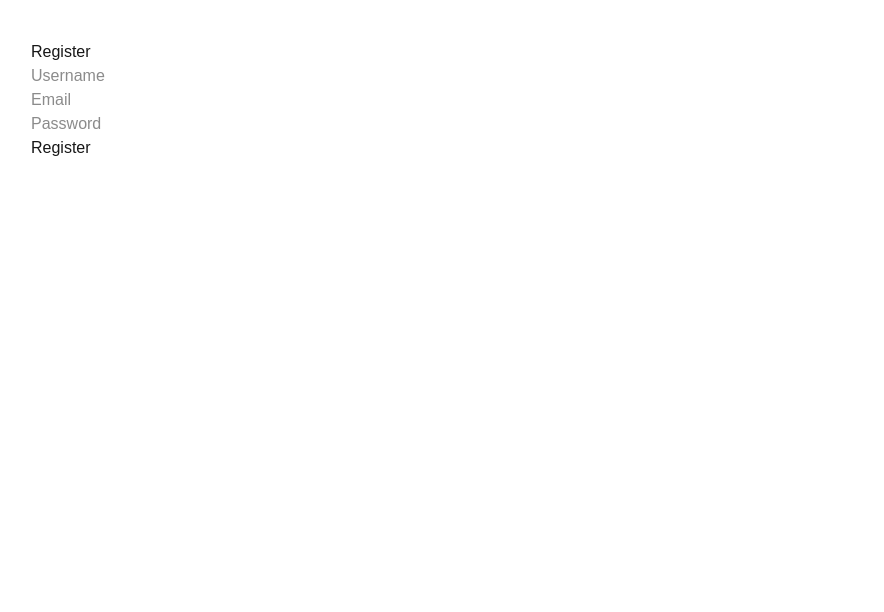
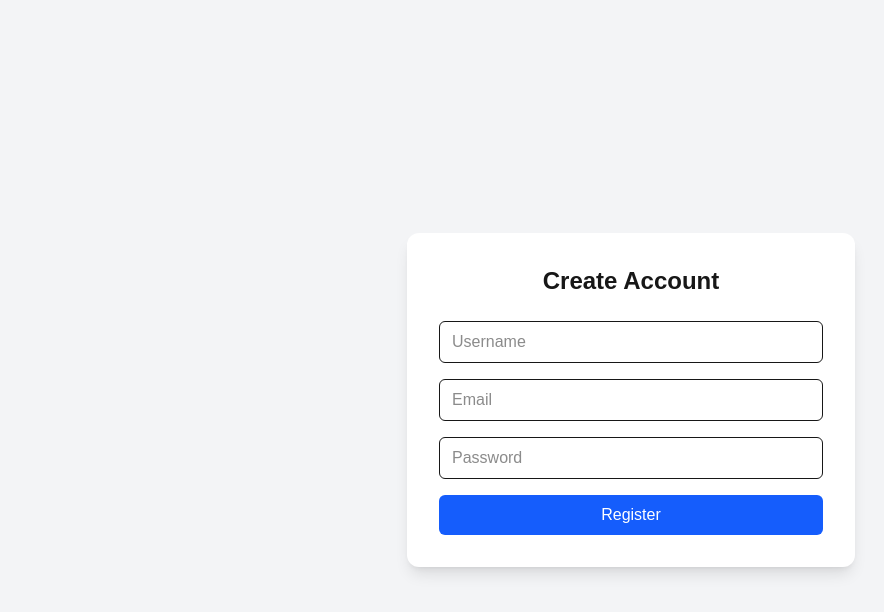
Before and after one commit to StephenManoharGurram/BlogWebsite, a Next.js app in the folder myproject/frontend/: page /auth/register in a window 1280 px wide. Shown: the top 612 px of the page, without its empty margins (9-893 px from the left). Built offline with nearby package versions, Linux system fonts and the light colour scheme.

Commit message:
Used Tailwind To create UI

```diff
--- a/myproject/frontend/app/auth/login/page.tsx
+++ b/myproject/frontend/app/auth/login/page.tsx
@@ -2,10 +2,14 @@
 
 import { useState } from "react";
 import { useRouter } from "next/navigation";
+import AuthCard from "@/components/AuthCard";
 
 export default function LoginPage() {
   const router = useRouter();
-    const [form, setForm] = useState({ username: "", password: "" });
+  const [form, setForm] = useState({
+    username: "",
+    password: "",
+  });
 
   const handleSubmit = async (e: any) => {
     e.preventDefault();
@@ -28,23 +32,28 @@
   };
 
   return (
-        <div style={{ padding: 40 }}>
-        <h1>Login</h1>
+    <AuthCard title="Login">
+      <form onSubmit={handleSubmit} className="space-y-4">
 
-        <form onSubmit={handleSubmit}>
         <input
+          className="w-full border rounded-md px-3 py-2 focus:ring-2 focus:ring-blue-400 outline-none"
           placeholder="Username"
           onChange={(e) => setForm({ ...form, username: e.target.value })}
-            /><br/>
+        />
 
         <input
           type="password"
+          className="w-full border rounded-md px-3 py-2 focus:ring-2 focus:ring-blue-400 outline-none"
           placeholder="Password"
           onChange={(e) => setForm({ ...form, password: e.target.value })}
-            /><br/>
+        />
 
-            <button type="submit">Login</button>
+        <button
+          className="w-full bg-blue-600 text-white rounded-md py-2 hover:bg-blue-700 transition"
+        >
+          Login
+        </button>
       </form>
-        </div>
+    </AuthCard>
   );
 }
--- a/myproject/frontend/app/auth/register/page.tsx
+++ b/myproject/frontend/app/auth/register/page.tsx
@@ -1,6 +1,7 @@
 "use client";
 
 import { useState } from "react";
+import AuthCard from "@/components/AuthCard";
 
 export default function RegisterPage() {
   const [form, setForm] = useState({
@@ -26,28 +27,34 @@
   };
 
   return (
-        <div style={{ padding: 40 }}>
-        <h1>Register</h1>
+    <AuthCard title="Create Account">
+      <form onSubmit={handleSubmit} className="space-y-4">
 
-        <form onSubmit={handleSubmit}>
         <input
+          className="w-full border rounded-md px-3 py-2 focus:ring-2 focus:ring-blue-400 outline-none"
           placeholder="Username"
           onChange={(e) => setForm({ ...form, username: e.target.value })}
-            /><br/>
+        />
 
         <input
+          className="w-full border rounded-md px-3 py-2 focus:ring-2 focus:ring-blue-400 outline-none"
           placeholder="Email"
           onChange={(e) => setForm({ ...form, email: e.target.value })}
-            /><br/>
+        />
 
         <input
           type="password"
+          className="w-full border rounded-md px-3 py-2 focus:ring-2 focus:ring-blue-400 outline-none"
           placeholder="Password"
           onChange={(e) => setForm({ ...form, password: e.target.value })}
-            /><br/>
+        />
 
-            <button type="submit">Register</button>
+        <button
+          className="w-full bg-blue-600 text-white rounded-md py-2 hover:bg-blue-700 transition"
+        >
+          Register
+        </button>
       </form>
-        </div>
+    </AuthCard>
   );
 }
--- /dev/null
+++ b/myproject/frontend/components/AuthCard.tsx
@@ -0,0 +1,10 @@
+export default function AuthCard({ title, children }: any) {
+  return (
+    <div className="min-h-screen flex items-center justify-center bg-gray-100">
+      <div className="w-full max-w-md bg-white shadow-lg rounded-xl p-8">
+        <h1 className="text-2xl font-bold text-center mb-6">{title}</h1>
+        {children}
+      </div>
+    </div>
+  );
+}
```
Lines whose indentation alone changed are shown as unchanged.
